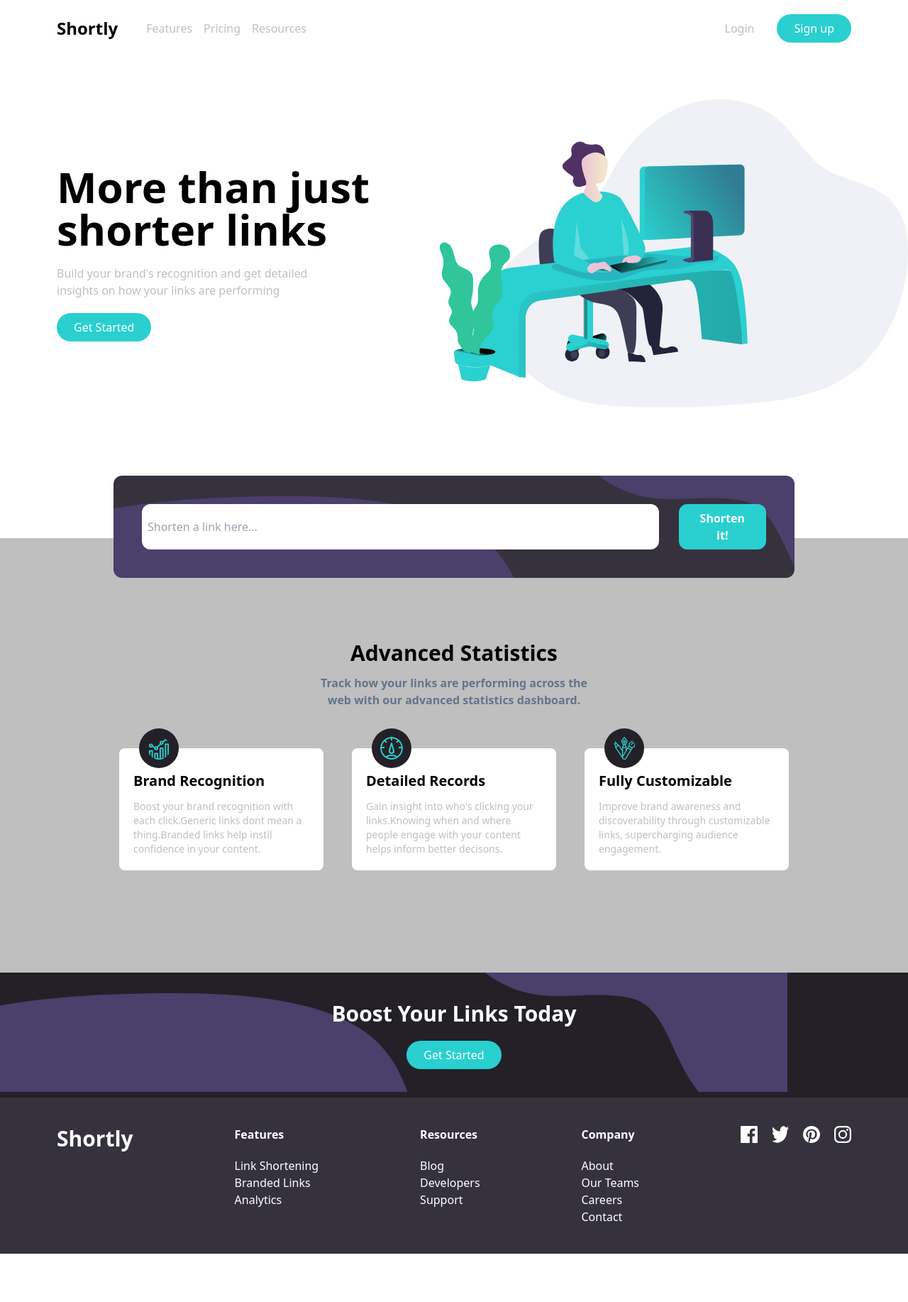
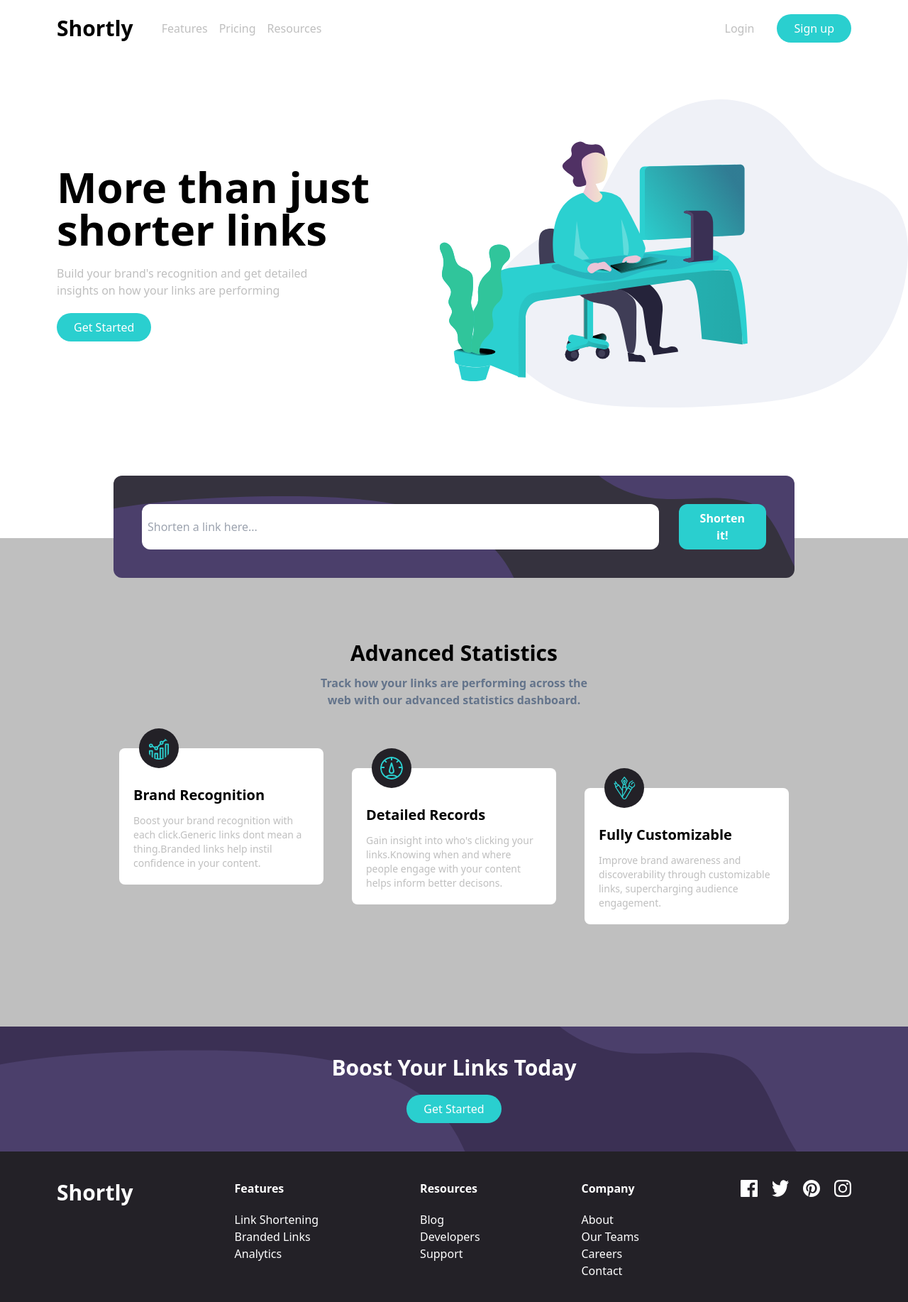
Before and after one commit to oseji/shortly, a React (Vite) app: page / in a window 1280 px wide. Shown: the top 1834 px of the page at 71% size. Before the commit the page ends 1766 px from the top, so only its background shows below. Built offline with nearby package versions, Linux system fonts and the light colour scheme; no server answers.

Commit message:
statrted logic on link shortening with the API

```diff
--- a/src/Home.jsx
+++ b/src/Home.jsx
@@ -1,3 +1,4 @@
+import { useState, useEffect } from "react";
 import workingImg from "./assets/illustration-working.svg";
 import recognitionImg from "./assets/icon-brand-recognition.svg";
 import detailsImg from "./assets/icon-detailed-records.svg";
@@ -8,6 +9,30 @@ import pinterest from "./assets/icon-pinterest.svg";
 import facebook from "./assets/icon-facebook.svg";
 
 const Home = () => {
+  const [url, setUrl] = useState("");
+  const [shortLink, setShortLink] = useState("");
+
+  //console.log(url);
+
+  useEffect(() => {
+    const fetchData = async () => {
+      const result = await fetch(`https://api.shrtco.de/v2/shorten?url=${url}`);
+
+      result.json().then((data) => {
+        console.log(data);
+        setShortLink(data.result.short_link);
+      });
+      //console.log(result);
+    };
+    fetchData();
+    console.log(shortLink);
+  }, [url]);
+
+  const handleSubmit = (e) => {
+    e.preventDefault();
+    console.log(url);
+  };
+
   return (
     <div className="home">
       {/* FIRST SECTION */}
@@ -33,19 +58,24 @@ const Home = () => {
       </section>
 
       {/* inputLinkContainer */}
-      <form className="inputLinkContainer">
+      <form className="inputLinkContainer" onSubmit={handleSubmit}>
         <input
           type="text"
           className="linkInput"
           placeholder="Shorten a link here..."
+          value={url}
+          onChange={(e) => {
+            setUrl(e.target.value);
+            //console.log(url);
+          }}
           required
         />
         <button
           className="shortenLinkBtn"
-          onClick={(e) => {
-            e.preventDefault();
-            console.log(e);
-          }}
+          // onClick={(e) => {
+          //   e.preventDefault();
+          //   console.log(e);
+          // }}
         >
           Shorten it!
         </button>
@@ -79,7 +109,7 @@ const Home = () => {
             </div>
           </div>
 
-          <div className="featureContainer">
+          <div className="featureContainer mt-7">
             <img src={detailsImg} alt="details" className="featureImg" />
 
             <div className="featureBox">
@@ -93,7 +123,7 @@ const Home = () => {
             </div>
           </div>
 
-          <div className="featureContainer">
+          <div className="featureContainer mt-14">
             <img
               src={customizeImg}
               alt="brand recognition"
--- a/src/Navbar.jsx
+++ b/src/Navbar.jsx
@@ -32,7 +32,7 @@ const Navbar = () => {
         <button className="text-Gray hover:scale-110 transition ease-in-out duration-200">
           Login
         </button>
-        <button className="bg-cyan px-6 py-2 rounded-3xl text-white hover:scale-110 transition ease-in-out duration-200">
+        <button className="bg-cyan px-6 py-2 rounded-3xl text-white hover:scale-110 hover:bg-lightCyan transition ease-in-out duration-200">
           Sign up
         </button>
       </div>
--- a/src/index.css
+++ b/src/index.css
@@ -15,7 +15,7 @@ html {
 }
 
 .getStartedBtn {
-  @apply capitalize bg-cyan px-6 py-2 rounded-3xl text-white hover:scale-110 transition ease-in-out duration-200;
+  @apply capitalize bg-cyan px-6 py-2 rounded-3xl text-white hover:scale-110 hover:bg-lightCyan transition ease-in-out duration-200;
 }
 
 .sectionHeading {
@@ -36,7 +36,7 @@ html {
 }
 
 .logo {
-  @apply text-2xl font-bold;
+  @apply text-3xl font-bold;
 }
 
 .menu {
@@ -74,7 +74,7 @@ html {
 }
 
 .shortenLinkBtn {
-  @apply bg-cyan text-white font-semibold rounded-xl px-5 py-2 hover:scale-110 transition ease-in-out duration-200;
+  @apply bg-cyan text-white font-semibold rounded-xl px-5 py-2 hover:scale-110 hover:bg-lightCyan transition ease-in-out duration-200;
 }
 
 /* SECOND SECTION */
@@ -95,7 +95,7 @@ html {
 }
 
 .featureBox {
-  @apply bg-white w-72 p-5 rounded-lg cursor-pointer;
+  @apply bg-white pt-10 w-72 p-5 rounded-lg cursor-pointer;
 }
 
 .featureHeading {
@@ -104,12 +104,12 @@ html {
 
 /* THIRD SECTION */
 .thirdSection {
-  @apply px-20 py-10 bg-VeryDarkViolet bg-bgBoostMobile lg:bg-bgBoostDesktop bg-no-repeat;
+  @apply w-full px-20 py-10 bg-cover bg-DarkViolet bg-bgBoostMobile lg:bg-bgBoostDesktop bg-no-repeat;
 }
 
 /* FOOTER */
 .footer {
-  @apply px-20 py-10 flex flex-row items-start justify-between text-white bg-VeryDarkBlue;
+  @apply px-20 py-10 flex flex-row items-start justify-between text-white bg-VeryDarkViolet;
 }
 
 .footerCol {
@@ -124,6 +124,14 @@ html {
   @apply capitalize;
 }
 
+.footerDetails > li {
+  @apply transition ease-in-out duration-300 cursor-pointer;
+}
+
+.footerDetails > li:hover {
+  @apply text-green-600;
+}
+
 .footerIconGrp {
   @apply flex flex-row gap-5;
 }
--- a/tailwind.config.js
+++ b/tailwind.config.js
@@ -5,6 +5,7 @@ export default {
     extend: {
       colors: {
         cyan: " hsl(180, 66%, 49%)",
+        lightCyan: " HSL(180, 66%, 59%)",
         DarkViolet: "hsl(257, 27%, 26%)",
         Red: "hsl(0, 87%, 67%)",
         Gray: " hsl(0, 0%, 75%)",
```
